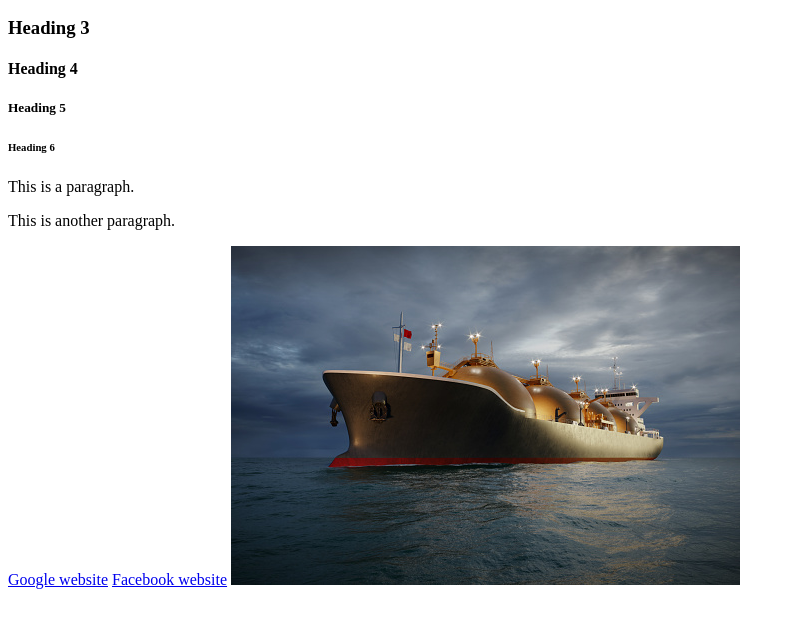
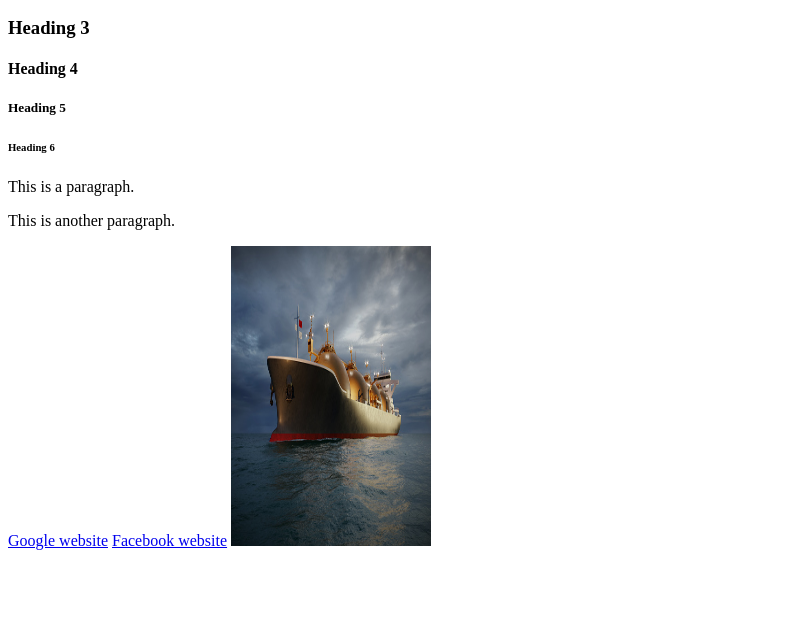
Before and after one commit to Doswin5/myfirstwebsite, a plain HTML site: page index.html in a window 1280 px wide. Shown: the part 110-738 px from the top of the page, without its empty margins (0-795 px from the left). Drawn offline with Linux system fonts and the light colour scheme.

Commit message:
Updating my index page

```diff
--- a/index.html
+++ b/index.html
@@ -16,7 +16,7 @@
 
         <a href="https://google.com">Google website</a>
         <a href="https://facebook.com">Facebook website</a>
-        <img src="boat.jpg" alt="boat"/>
 
+        <img src="boat.jpg" alt="Image of a boat" width="200" height="300" />
     </body>
 </html>
```
